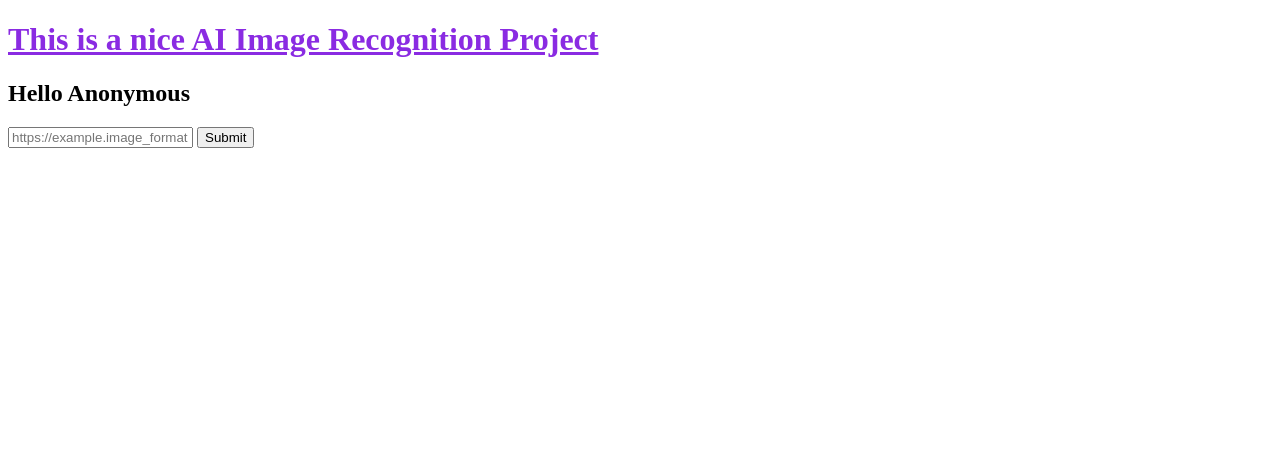
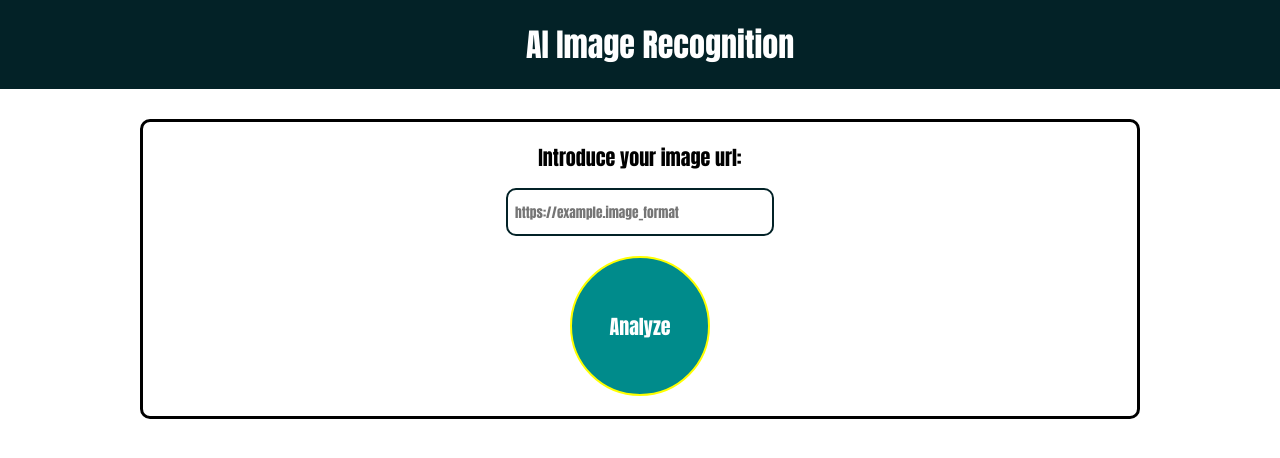
Before and after one commit to ChristopherChantres/ai-image-recognition, a Django app: page / in a window 1280 px wide. Shown: the top 458 px of the page. Run offline with Django 4.2, Linux system fonts and the light colour scheme.

Commit message:
(Mainly) Home design is done

```diff
--- a/static/css/index.css
+++ b/static/css/index.css
@@ -1,4 +1,89 @@
+* {
+  font-family: Impact, Haettenschweiler, 'Arial Narrow Bold', sans-serif;
+  margin: 0px;
+  padding: 0px;
+}
+
+header {
+  width: 100%;
+  height: auto;
+  text-align: center;
+  padding: 20px;
+  background-color: rgb(3, 34, 39);
+}
+
 h1 {
-  color: blueviolet;
-  text-decoration: underline;
+  color: white;
 }
+
+section {
+  width: 100%;
+  height: 100%;
+  display: flex;
+  flex-direction: column;
+  justify-content: center;
+  align-items: center;
+  margin-top: 30px;
+}
+
+main {
+  width: 90%;
+  height: auto;
+  max-width: 1000px;
+  display: flex;
+  flex-direction: column;
+  justify-content: center;
+  align-items: center;
+  border: 3px solid black;
+  border-radius: 10px;
+  padding: 20px 20px;
+  box-sizing: border-box;
+}
+
+main h2 {
+  font-size: 20px;
+  margin-bottom: 15px;
+}
+
+main form {
+  display: flex;
+  flex-direction: column;
+  justify-content: center;
+  align-items: center;
+}
+
+form input {
+  width: 250px;
+}
+
+.input-url {
+  height: 30px;
+  border: 2px solid rgb(3, 34, 39);
+  border-radius: 10px;
+  padding: 7px;
+  color: rgb(96, 96, 96);
+  margin-bottom: 20px;
+}
+
+.input-submit {
+  height: 140px;
+  width: 140px;
+  border-radius: 360px;
+  border: 2px solid yellow;
+  background-color: darkcyan;
+  color: white;
+  font-weight: bold;
+  font-size: 20px;
+  cursor: pointer;
+  transition: all .05s ease-in-out;
+}
+
+.input-submit:hover {
+  border: 6px solid rgb(255, 255, 134);
+  background-color: rgb(0, 89, 89);
+}
+
+.input-submit:active {
+  border: 6px solid rgb(134, 255, 138);
+  background-color: rgb(1, 59, 80);
+}
--- a/templates/index.html
+++ b/templates/index.html
@@ -9,12 +9,18 @@
     <title>AI Image Recognition</title>
   </head>
   <body>
-    <h1>This is a nice AI Image Recognition Project</h1>
-    <h2>Hello {{ name }}</h2>
-    <form action="analyze">
-      <input type="url" name="userUrlPhoto" placeholder="https://example.image_format">
-      <input type="submit">
-    </form>
+    <header>
+      <h1>AI Image Recognition</h1>
+    </header>
+    <section>
+      <main>
+        <h2>Introduce your image url:</h2>
+        <form action="analyze">
+          <input type="url" class="input-url" name="userUrlPhoto" placeholder="https://example.image_format">
+          <input class="input-submit" type="submit" value="Analyze">
+        </form>
+      </main>
+    </section>
     <script src="{% static 'js/index.js' %}"></script>
   </body>
 </html>
```
